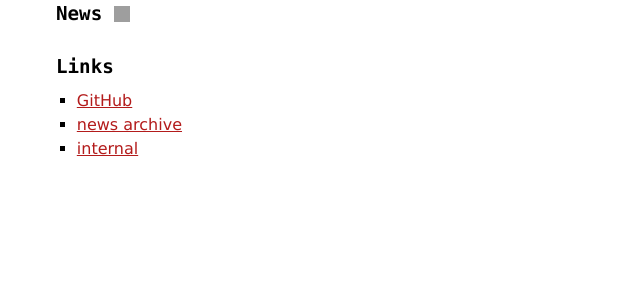
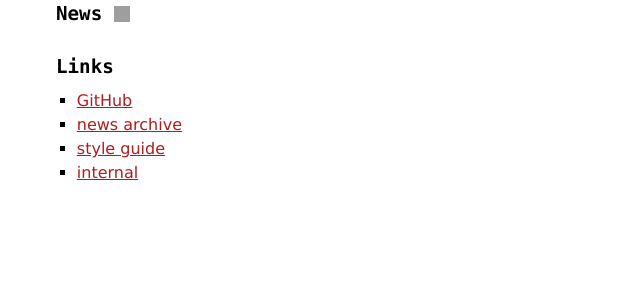
Before and after one commit to cucapra/capra-public, a Node project: template layouts/front.html in a window 1280 px wide. Shown: the part 61-361 px from the top of the page, without its empty margins (0-640 px from the left). Run offline with Node 20 templates, Linux system fonts and the light colour scheme; the template is opened without the code that fills it: most values are stand-ins (such as "Sample title", 1, 10 or a date in 2020); style sheets or scripts are compiled from the project's sources; some libraries are stand-ins or nearby versions; grey boxes are pictures that could not be loaded.

Commit message:
Link to style guide

```diff
--- a/layouts/front.html
+++ b/layouts/front.html
@@ -32,6 +32,7 @@
     <ul>
         <li><a href="https://github.com/cucapra">GitHub</a></li>
         <li><a href="/news/">news archive</a></li>
+        <li><a href="/styleguide/">style guide</a></li>
         <li><a href="/private/">internal</a></li>
     </ul>
   </section>
```
